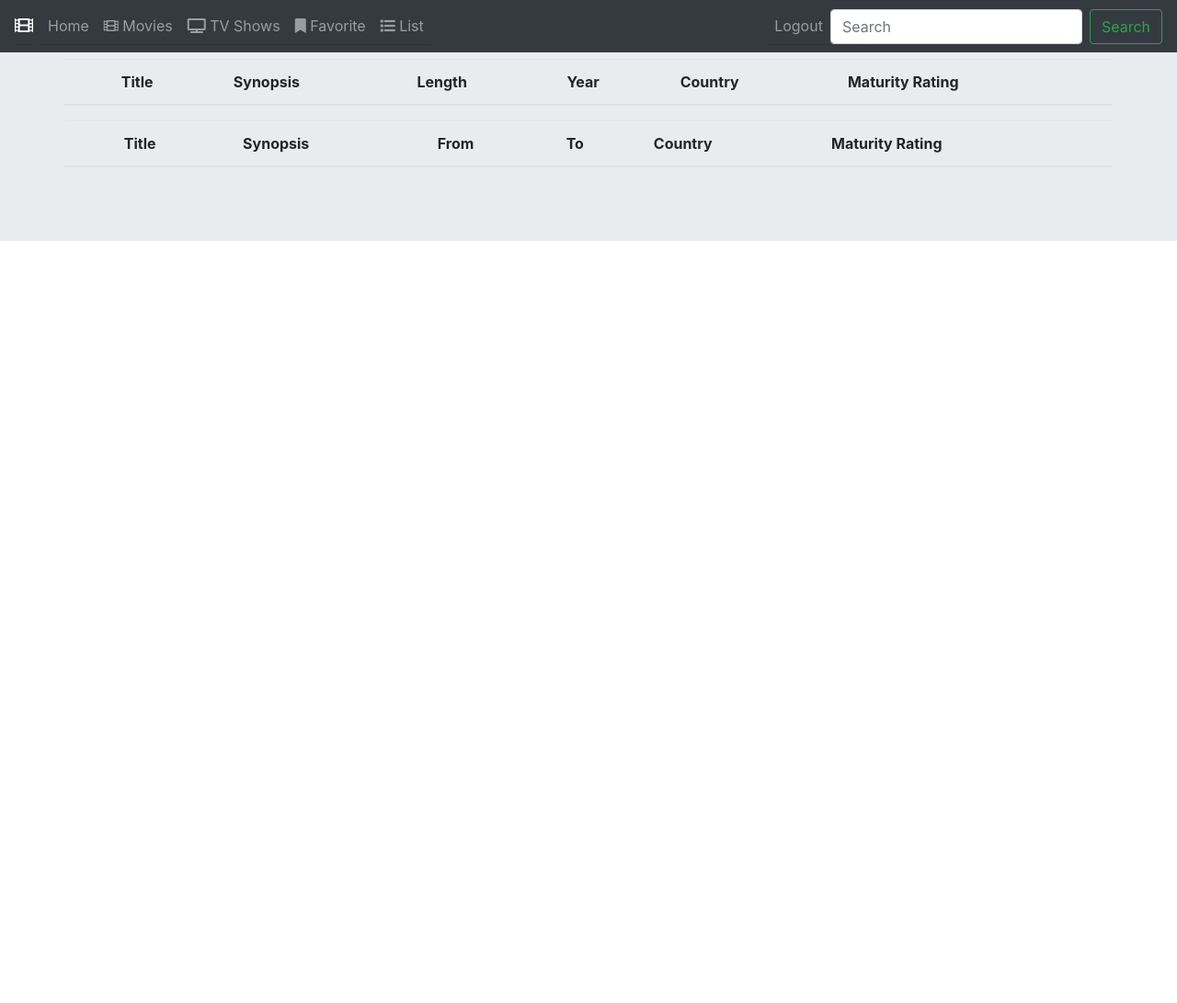
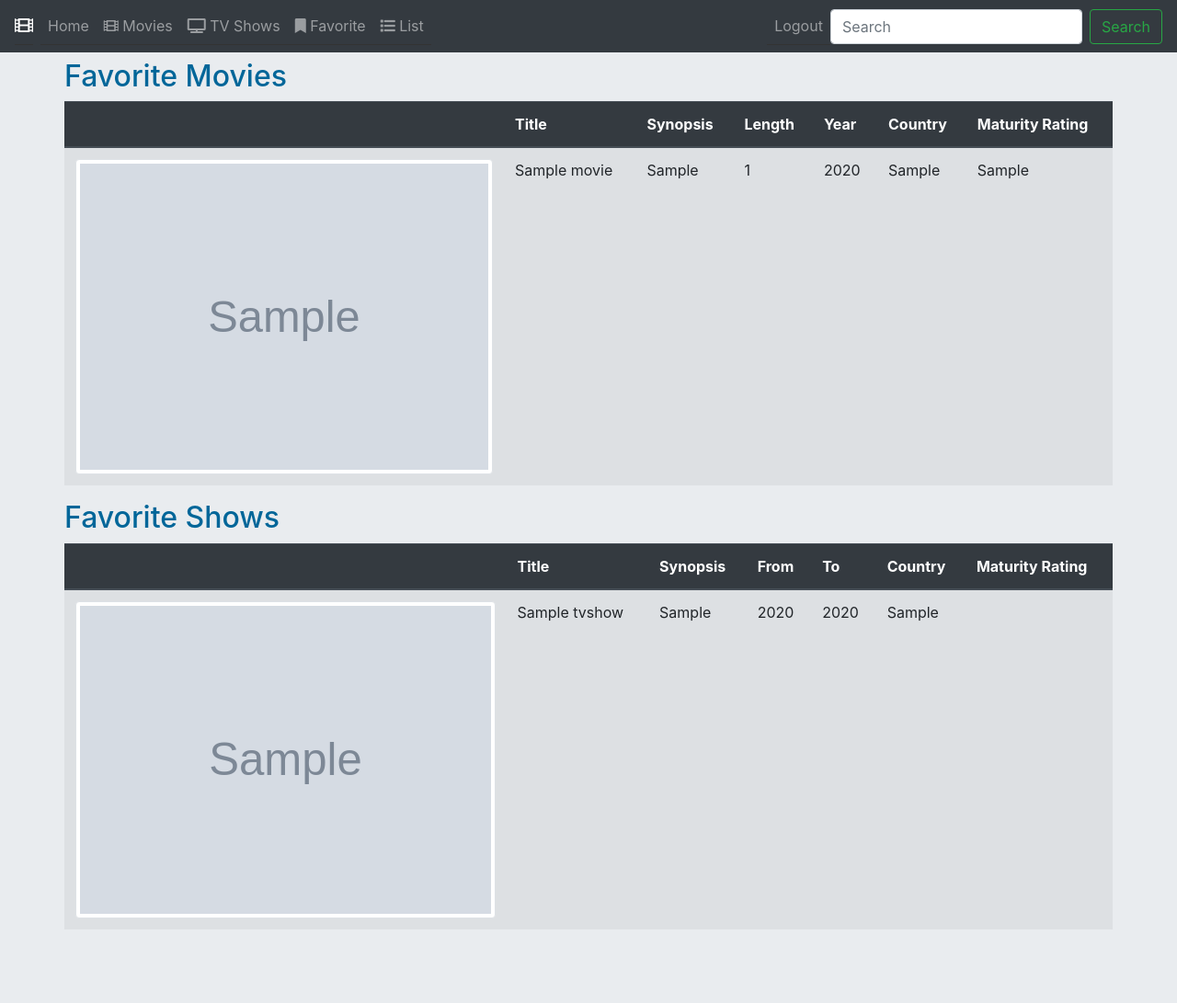
Before and after one commit to Moses-Tumu/GLO-2005, a Flask app: page /favorite in a window 1280 px wide. Shown: the whole page at 92% size. Before the commit the page ends 262 px from the top, so only its background shows below. Run offline with Flask 2, Linux system fonts and the light colour scheme; a user stored in the database is signed in; tables that the repository leaves empty hold one stand-in row (values such as "Sample post"); grey boxes marked "Sample" are stand-in pictures; lists and menus that the app fills with data are empty; some libraries are stand-ins or nearby versions.

Commit message:
affichage des film favorit

```diff
--- a/app/app.py
+++ b/app/app.py
@@ -803,6 +803,7 @@ def list():
 def favorite():
     favorite_movies = user_repo.getfavoritemovie(current_user.id)
     favorite_shows = user_repo.getfavoriteshows(current_user.id)
+    print(favorite_movies)
     return render_template('favorite.html', title='Favorite', movies=favorite_movies, shows=favorite_shows)
 
 
--- a/app/infrastructure/connection_bd.py
+++ b/app/infrastructure/connection_bd.py
@@ -168,14 +168,22 @@ class UserRepository:
         self.connector.commit()
 
     def addToFavorite(self, userid, movieid):
-        query = ("INSERT INTO FavoriteMovie (UserID, MovieID)"
-                 "VALUES (%s,%s)")
-        values = (userid, movieid)
+        select_query = ("SELECT * FROM FavoriteMovie WHERE UserID = %s AND MovieID = %s")
+        select_value = (userid, movieid)
 
         cursor = self.connector.cursor()
-        cursor.execute(query, values)
+        cursor.execute(select_query, select_value)
 
-        self.connector.commit()
+        movie = cursor.fetchall()
+
+        if len(movie) < 1:
+            query = ("INSERT INTO FavoriteMovie (UserID, MovieID)"
+                     "VALUES (%s,%s)")
+            values = (userid, movieid)
+
+            cursor.execute(query, values)
+
+            self.connector.commit()
 
     def getmoviebyid(self, movieid):
         query = ("SELECT * FROM Movie WHERE MovieId = %s")
--- a/app/templates/favorite.html
+++ b/app/templates/favorite.html
@@ -1,10 +1,9 @@
 {% extends "index.html" %}
 {% block content %}
 
-{{favorite_movies}}
-{{favorite_shows}}
-    <table class="table">
-        <thead>
+<h2><font color="#006699">Favorite Movies</font></h2>
+    <table class="table table-striped">
+        <thead class="thead-dark">
             <tr>
                 <th></th>
                 <th>Title</th>
@@ -16,9 +15,9 @@
             </tr>
         </thead>
         <tbody>
-        {% for movie in favorite_movies %}
+        {% for movie in movies %}
             <tr>
-                <td><img src={{movie.synopsis}} class="img-thumbnail" ></td>
+                <td><img src={{movie.imageUrl}} class="img-thumbnail" ></td>
                 <td>{{movie.title}}</td>
                 <td>{{movie.synopsis}}</td>
                 <td>{{movie.length}}</td>
@@ -30,9 +29,9 @@
         </tbody>
     </table>
 
-
-    <table class="table">
-        <thead>
+<h2><font color="#006699">Favorite Shows</font></h2>
+    <table class="table table-striped">
+        <thead class="thead-dark">
             <tr>
                 <th></th>
                 <th>Title</th>
@@ -44,9 +43,9 @@
             </tr>
         </thead>
         <tbody>
-        {% for show in favorite_shows %}
+        {% for show in shows %}
             <tr>
-                <td><img src={{show.synopsis}} class="img-thumbnail" ></td>
+                <td><img src={{show.imageUrl}} class="img-thumbnail" ></td>
                 <td>{{show.title}}</td>
                 <td>{{show.synopsis}}</td>
                 <td>{{show.fromYear}}</td>
```
Also changed, not shown: 1 other file.
